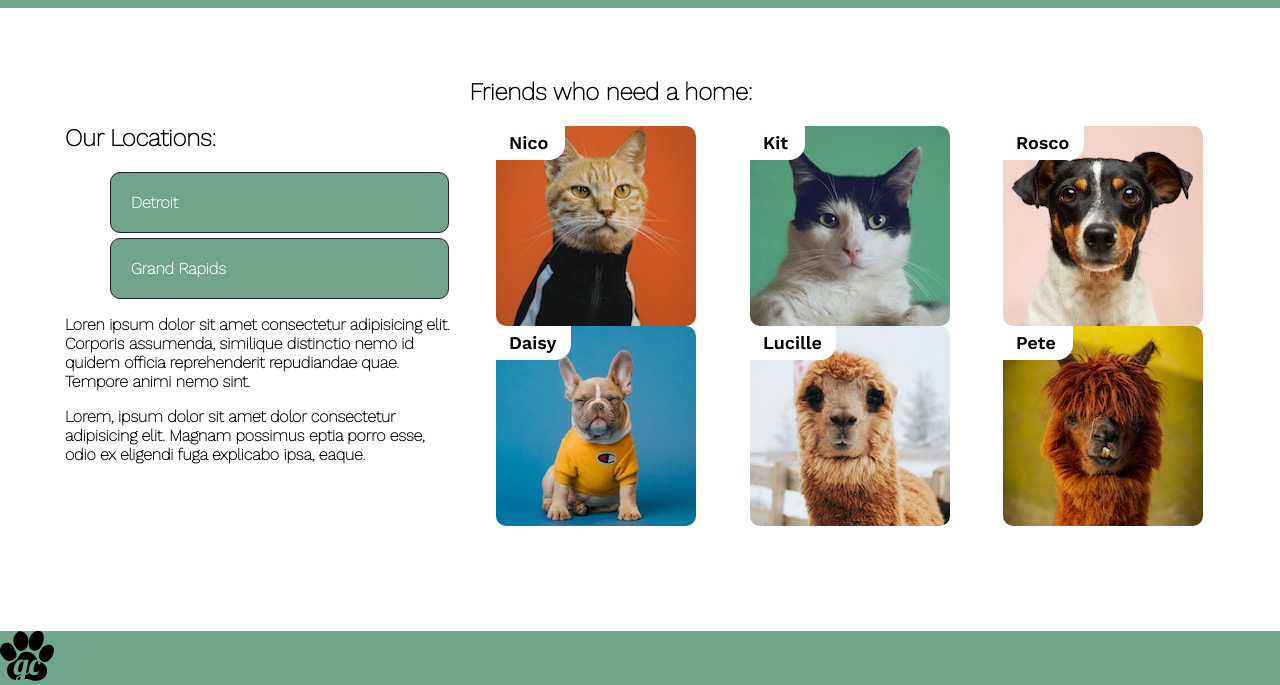
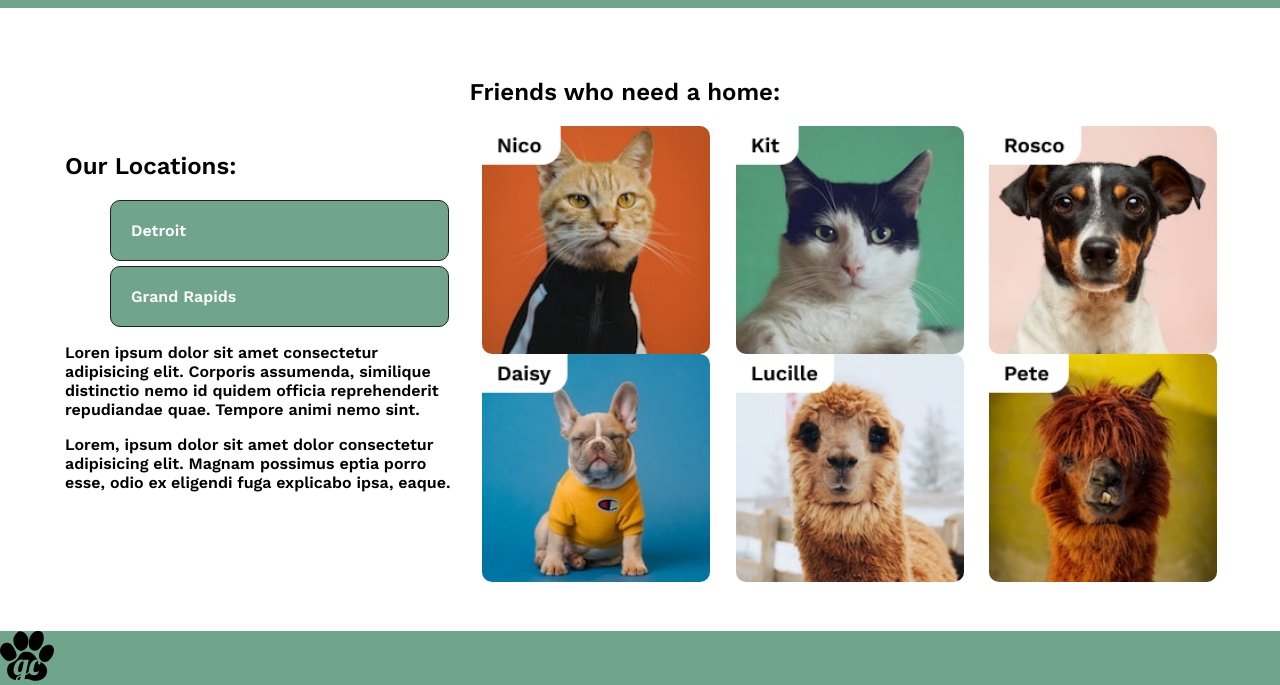
Before and after one commit to kencargill/cargill-part-one, a plain HTML site: page index.html in a window 1280 px wide. Shown: the part 115-800 px from the top of the page. Drawn offline with nearby package versions, Linux system fonts and the light colour scheme.

Commit message:
corrected text, images

```diff
--- a/index.html
+++ b/index.html
@@ -8,11 +8,10 @@
     <link rel="stylesheet" href="style.css">
     <link rel="preconnect" href="https://fonts.googleapis.com">
     <link rel="preconnect" href="https://fonts.gstatic.com" crossorigin>
-    <link href="https://fonts.googleapis.com/css2?family=Work+Sans:wght@100&display=swap" rel="stylesheet">
+    <link href="https://fonts.googleapis.com/css2?family=Work+Sans:wght@600&display=swap" rel="stylesheet">
 </head>
 
 <body>
-
     <header>
         <img src = "/assets/horizontal-logo.svg" height = 75px >
         <ul>
--- a/style.css
+++ b/style.css
@@ -2,17 +2,21 @@
     header {
         background-color: #70a48b;
         display: flex;
-        flex-direction: column;
+        flex-wrap: column;
         justify-content: space-between;
         align-items: center;
     }
 
     .text-images {
         display: flex;
-        flex-wrap: column;
+        flex-direction: column;
         justify-content: space-between;
         margin: 50px;
     }
+
+    .round {
+        width: 45%;
+        }
 }
 
 header {
@@ -104,6 +108,10 @@ footer {
 
     .images {
         flex: 2 1 0;
-        flex-wrap: wrap;
+        flex-direction: row;
+    }
+
+    .round {
+    width: 30%;
     }
 }
```
